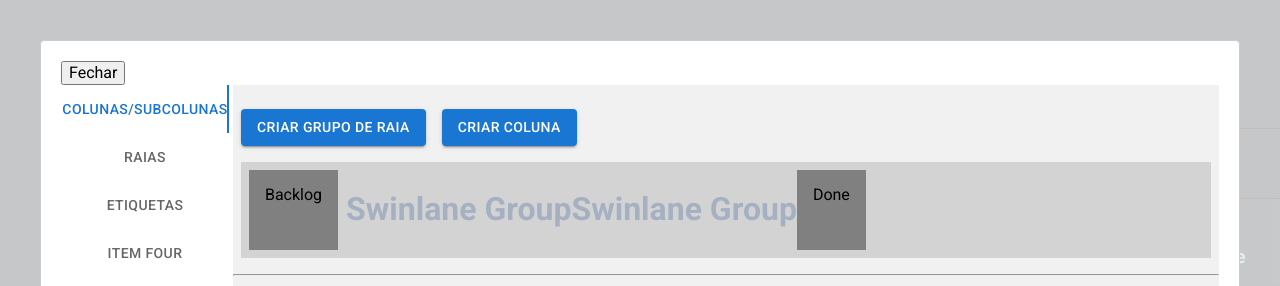
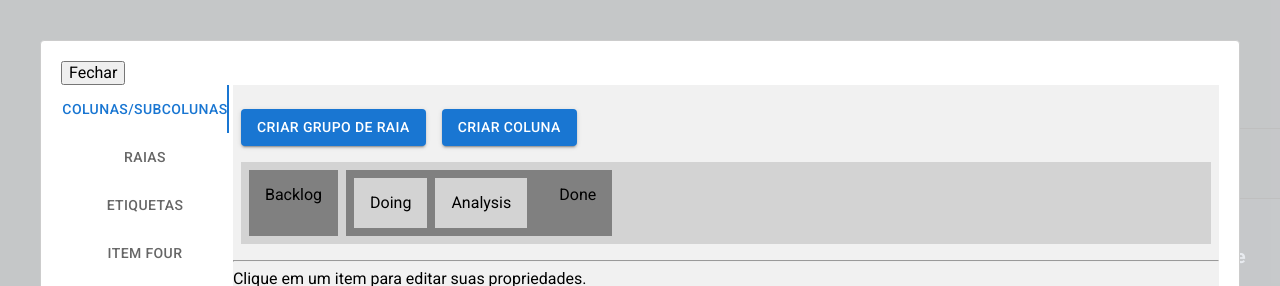
Before and after one commit to nsfxu/Monolito-React, a React (Create React App) app: page / in a window 1280 px wide. Both pictures are taken after a click on the button "CONFIGURAR QUADRO". Shown: the top 286 px of the page. Built offline with nearby package versions, Linux system fonts and the light colour scheme.

Commit message:
nested draggable for swinlane groups done

```diff
--- a/src/components/TabColumnConfig/TabColumnConfig.js
+++ b/src/components/TabColumnConfig/TabColumnConfig.js
@@ -7,6 +7,7 @@ import { Button, Stack } from '@mui/material';
 
 import TabColumnInfo from '../TabColumnInfo';
 import TabColumnItem from '../TabColumnItem/TabColumnItem';
+import TabSwinlaneGroup from '../TabSwinlaneGroup/TabSwinlaneGroup';
 
 /* eslint-disable */
 // eslint-disable-next-line
@@ -107,7 +108,17 @@ const TabColumnConfig = ({ board_columns, board_swinlanes }) => {
                                             <React.Fragment key={index}>
                                                 {column.showSwinLanes ? (
                                                     <>
-                                                        <h1>Swinlane Group</h1>
+                                                        {!isSwinlaneGroupShown && (
+                                                            <>
+                                                                <TabSwinlaneGroup
+                                                                    all_columns={
+                                                                        temp_columns
+                                                                    }
+                                                                    index={index}
+                                                                />
+                                                                 {(isSwinlaneGroupShown = true)}
+                                                            </>
+                                                        )}
                                                     </>
                                                 ) : (
                                                     <TabColumnItem
@@ -115,8 +126,12 @@ const TabColumnConfig = ({ board_columns, board_swinlanes }) => {
                                                         index={index}
                                                         provided={provided}
                                                         snapshot={snapshot}
-                                                        getItemStyle={getItemStyle}
-                                                        setSelectedColumn={setSelectedColumn}
+                                                        getItemStyle={
+                                                            getItemStyle
+                                                        }
+                                                        setSelectedColumn={
+                                                            setSelectedColumn
+                                                        }
                                                     />
                                                 )}
                                             </React.Fragment>
--- /dev/null
+++ b/src/components/TabSwinlaneGroup/TabSwinlaneGroup.js
@@ -0,0 +1,103 @@
+import React, { useEffect, useState } from 'react';
+import propTypes from 'prop-types';
+
+import { Draggable, Droppable } from 'react-beautiful-dnd';
+
+import TabColumn from '../TabColumn';
+
+/* eslint-disable */
+// eslint-disable-next-line
+const TabSwinlaneGroup = ({ all_columns, index }) => {
+    const [swinlane_columns, setSwinlaneColumns] = useState([]);
+    const grid = 8;
+
+    useEffect(() => {
+        separateColumns();
+    }, [all_columns]);
+
+    useEffect(() => {
+        console.log(swinlane_columns);
+    }, [swinlane_columns]);
+
+    const separateColumns = () => {
+        const temp_swinlane_columns = [];
+
+        if (all_columns.length > 0) {
+            all_columns.map((column) => {
+                column.showSwinLanes && temp_swinlane_columns.push(column);
+            });
+        }
+
+        setSwinlaneColumns(temp_swinlane_columns);
+    };
+
+    const getItemStyle = (isDragging, draggableStyle) => ({
+        // some basic styles to make the items look a bit nicer
+        userSelect: 'none',
+        padding: grid * 2,
+        margin: `0 ${grid}px 0 0`,
+
+        // change background colour if dragging
+        background: isDragging ? 'lightblue' : 'lightgrey',
+
+        // styles we need to apply on draggables
+        ...draggableStyle
+    });
+
+    const getListStyle = (isDraggingOver) => ({
+        background: isDraggingOver ? 'lightgreen' : 'grey',
+
+        display: 'flex',
+        padding: grid,
+        overflow: 'auto'
+    });
+
+    return (
+        <>
+            {swinlane_columns && (
+                <Droppable
+                    droppableId="droppableSwinlaneGroup"
+                    type={`${index}`}
+                    direction="horizontal"
+                >
+                    {(provided, snapshot) => (
+                        <div
+                            ref={provided.innerRef}
+                            style={getListStyle(snapshot.isDraggingOver)}
+                            {...provided.droppableProps}
+                        >
+                            {swinlane_columns.map((column, index) => (
+                                <Draggable
+                                    key={`swinlane-${column.id}`}
+                                    draggableId={`swinlane-${column.id}`}
+                                    index={index}
+                                >
+                                    {(provided, snapshot) => (
+                                        <div
+                                            ref={provided.innerRef}
+                                            {...provided.draggableProps}
+                                            {...provided.dragHandleProps}
+                                            style={getItemStyle(
+                                                snapshot.isDragging,
+                                                provided.draggableProps.style
+                                            )}
+                                        >
+                                            <TabColumn column_info={column} />
+                                        </div>
+                                    )}
+                                </Draggable>
+                            ))}
+                            {provided.placeholder}
+                        </div>
+                    )}
+                </Droppable>
+            )}
+        </>
+    );
+};
+
+TabSwinlaneGroup.propTypes = {
+    all_columns: propTypes.any
+};
+
+export default TabSwinlaneGroup;
--- /dev/null
+++ b/src/components/TabSwinlaneGroup/index.js
@@ -0,0 +1,3 @@
+import TabSwinlaneGroup from './TabSwinlaneGroup';
+
+export default TabSwinlaneGroup;
```
